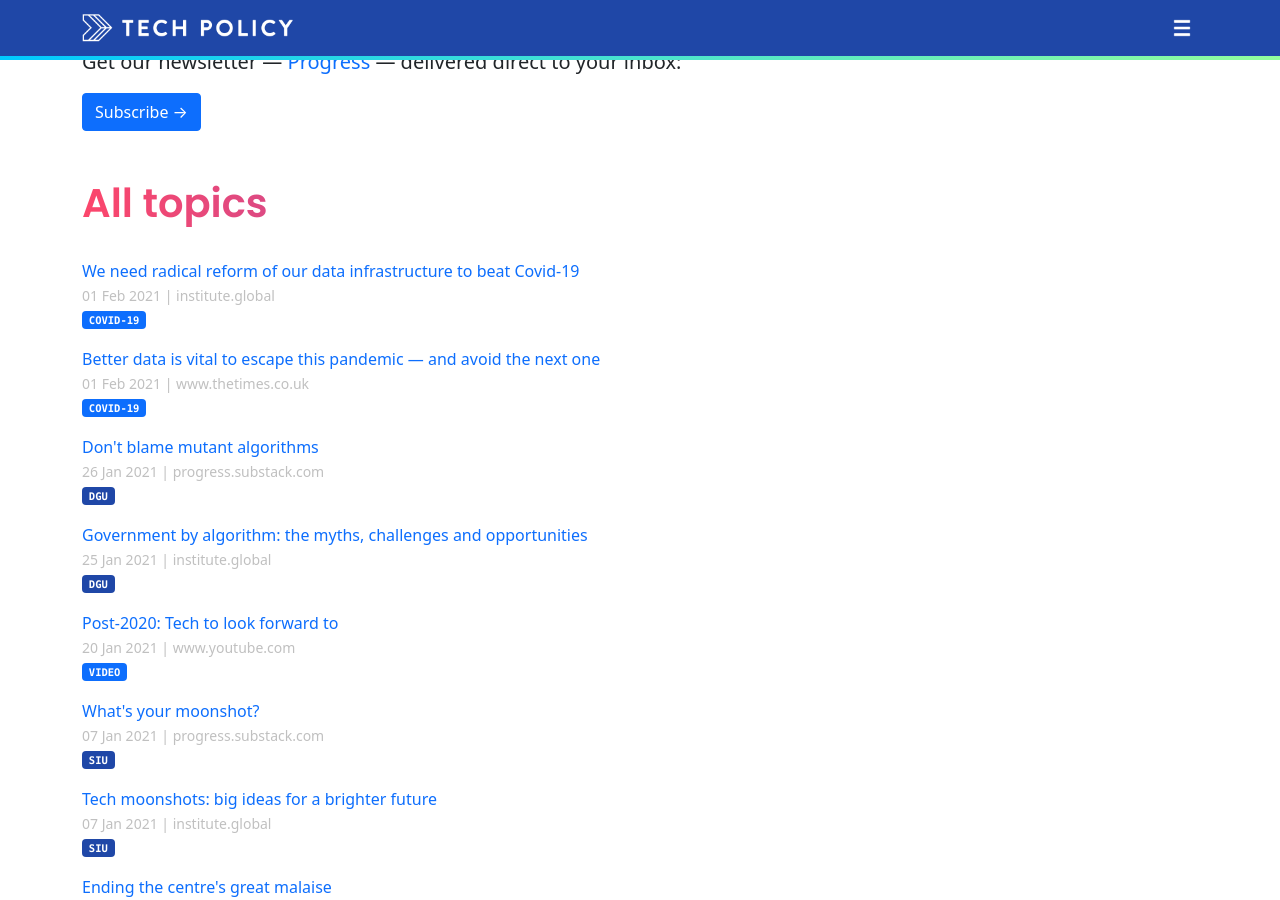
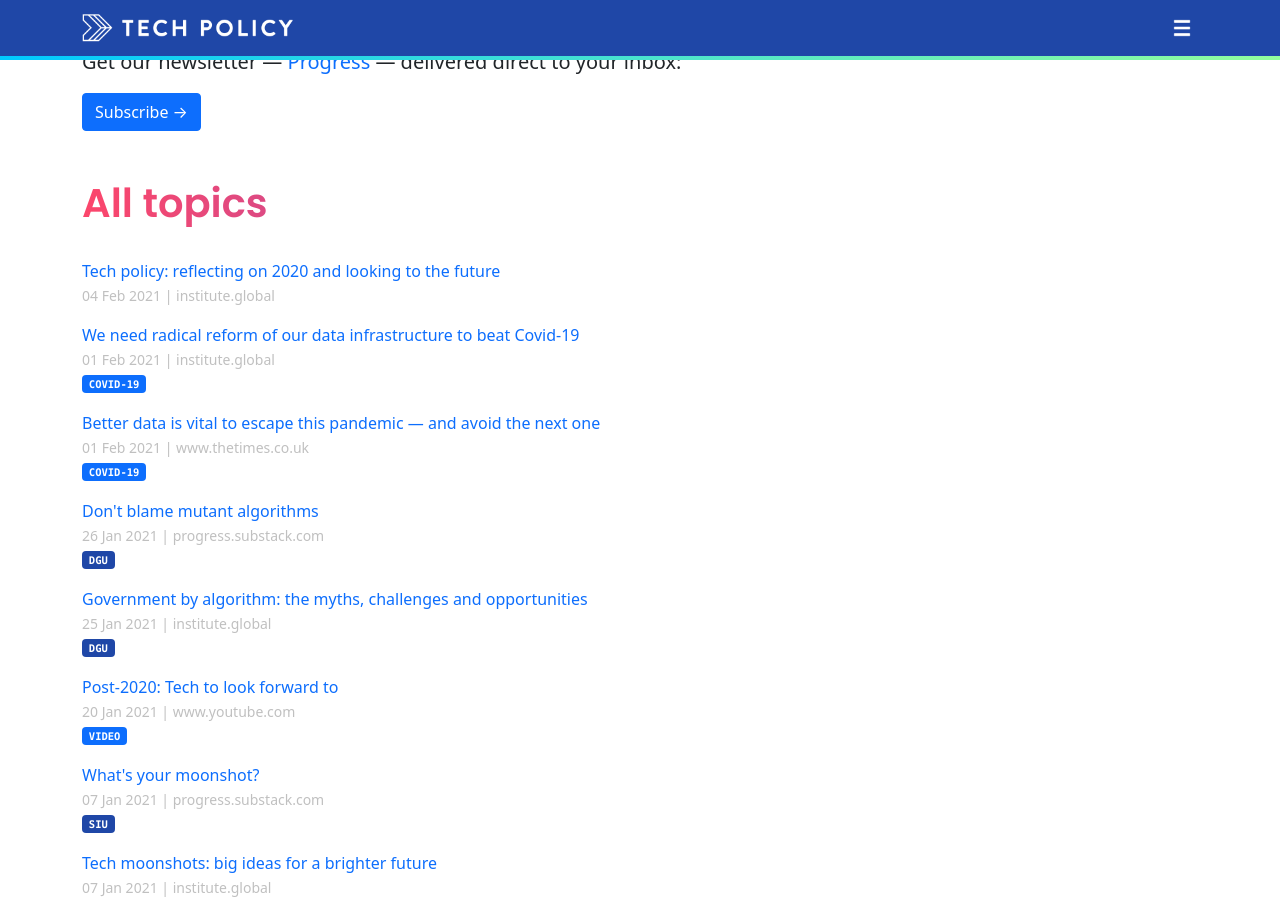
Before and after one commit to techpolicyio/techpolicyio.github.io, a Jekyll site: the page built from pages/home.md, in a window 1280 px wide and 900 px high, scrolled down 468 px. Built offline with Jekyll 4.4.1, drawn with Linux system fonts in a browser that asks for light colours.

Commit message:
Update links.yml

```diff
--- a/_data/links.yml
+++ b/_data/links.yml
@@ -619,3 +619,6 @@
   url: https://www.thetimes.co.uk/article/better-data-is-vital-to-escape-this-pandemic-and-avoid-the-next-one-7hh30hgq3
   date: 2021-02-01
   tags: covid-19
+- title: "Tech policy: reflecting on 2020 and looking to the future"
+  url: https://institute.global/policy/tech-policy-reflecting-2020-and-looking-future
+  date: 2021-02-04
```
